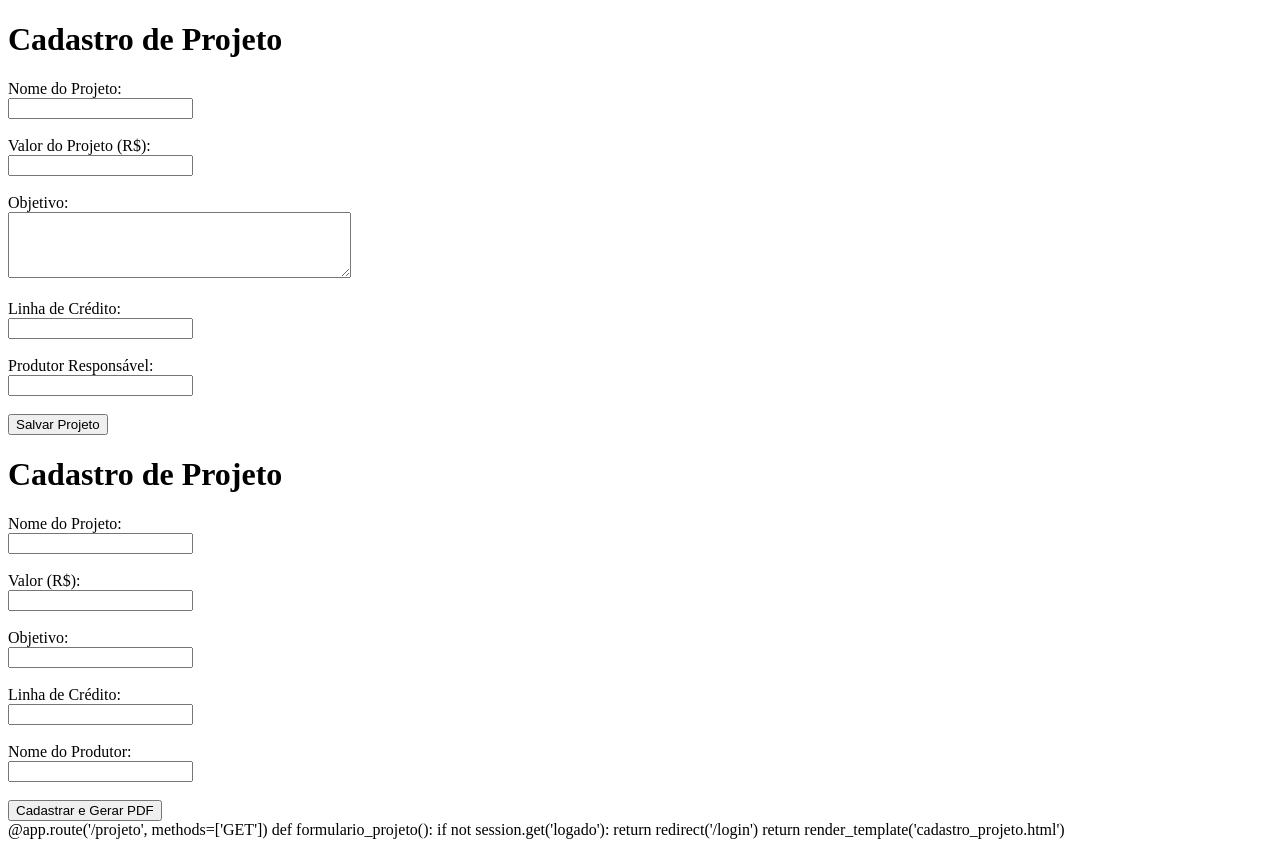
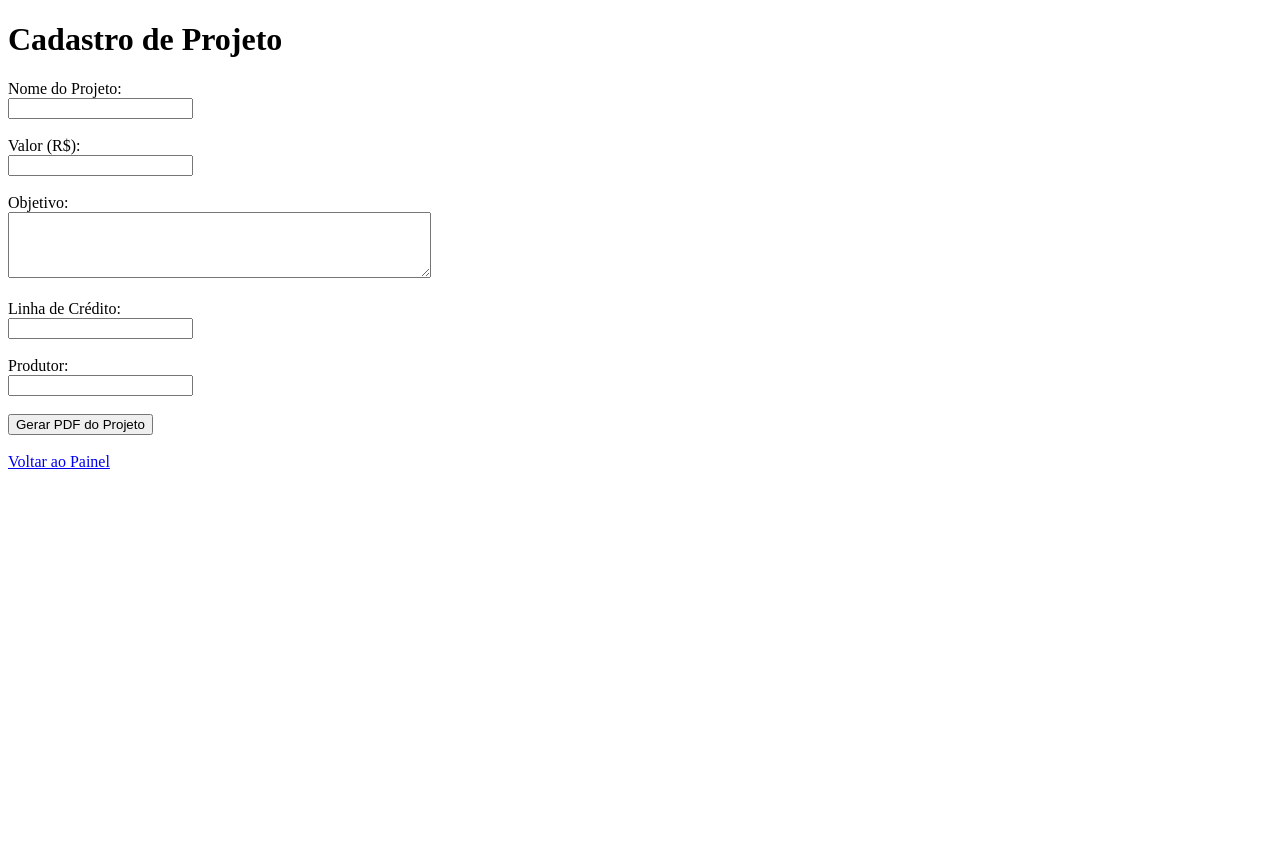
Before and after one commit to Mumu9988/sistematopogeo, a Flask app: page /projeto in a window 1280 px wide. After the commit the page ends 469 px from the top, so only its background shows below. Run offline with Flask 3, Linux system fonts and the light colour scheme; the visitor is signed in with stand-in values (Sample User, id 1); parts of the project's set-up code (start-up, migrations or seed data) failed here and were passed over.

Commit message:
Update cadastro_projeto.html

```diff
--- a/templates/cadastro_projeto.html
+++ b/templates/cadastro_projeto.html
@@ -6,56 +6,25 @@
 </head>
 <body>
     <h1>Cadastro de Projeto</h1>
-    <form method="POST" action="/salvar-projeto">
-        <label for="nome">Nome do Projeto:</label><br>
-        <input type="text" id="nome" name="nome" required><br><br>
+    <form action="/cadastrar_projeto" method="post">
+        <label for="nome_projeto">Nome do Projeto:</label><br>
+        <input type="text" id="nome_projeto" name="nome_projeto" required><br><br>
 
-        <label for="valor">Valor do Projeto (R$):</label><br>
-        <input type="number" id="valor" name="valor" step="0.01" required><br><br>
+        <label for="valor">Valor (R$):</label><br>
+        <input type="number" step="0.01" id="valor" name="valor" required><br><br>
 
         <label for="objetivo">Objetivo:</label><br>
-        <textarea id="objetivo" name="objetivo" rows="4" cols="40" required></textarea><br><br>
+        <textarea id="objetivo" name="objetivo" rows="4" cols="50" required></textarea><br><br>
 
-        <label for="linha">Linha de Crédito:</label><br>
-        <input type="text" id="linha" name="linha" required><br><br>
+        <label for="linha_credito">Linha de Crédito:</label><br>
+        <input type="text" id="linha_credito" name="linha_credito" required><br><br>
 
-        <label for="produtor">Produtor Responsável:</label><br>
+        <label for="produtor">Produtor:</label><br>
         <input type="text" id="produtor" name="produtor" required><br><br>
 
-        <button type="submit">Salvar Projeto</button>
+        <input type="submit" value="Gerar PDF do Projeto">
     </form>
+    <br>
+    <a href="/painel">Voltar ao Painel</a>
 </body>
 </html>
-<!DOCTYPE html>
-<html lang="pt-br">
-<head>
-    <meta charset="UTF-8">
-    <title>Cadastro de Projeto</title>
-</head>
-<body>
-    <h1>Cadastro de Projeto</h1>
-    <form method="POST" action="/cadastrar_projeto">
-        <label>Nome do Projeto:</label><br>
-        <input type="text" name="nome_projeto" required><br><br>
-
-        <label>Valor (R$):</label><br>
-        <input type="number" name="valor" required><br><br>
-
-        <label>Objetivo:</label><br>
-        <input type="text" name="objetivo" required><br><br>
-
-        <label>Linha de Crédito:</label><br>
-        <input type="text" name="linha_credito" required><br><br>
-
-        <label>Nome do Produtor:</label><br>
-        <input type="text" name="produtor" required><br><br>
-
-        <button type="submit">Cadastrar e Gerar PDF</button>
-    </form>
-</body>
-</html>
-@app.route('/projeto', methods=['GET'])
-def formulario_projeto():
-    if not session.get('logado'):
-        return redirect('/login')
-    return render_template('cadastro_projeto.html')
```
